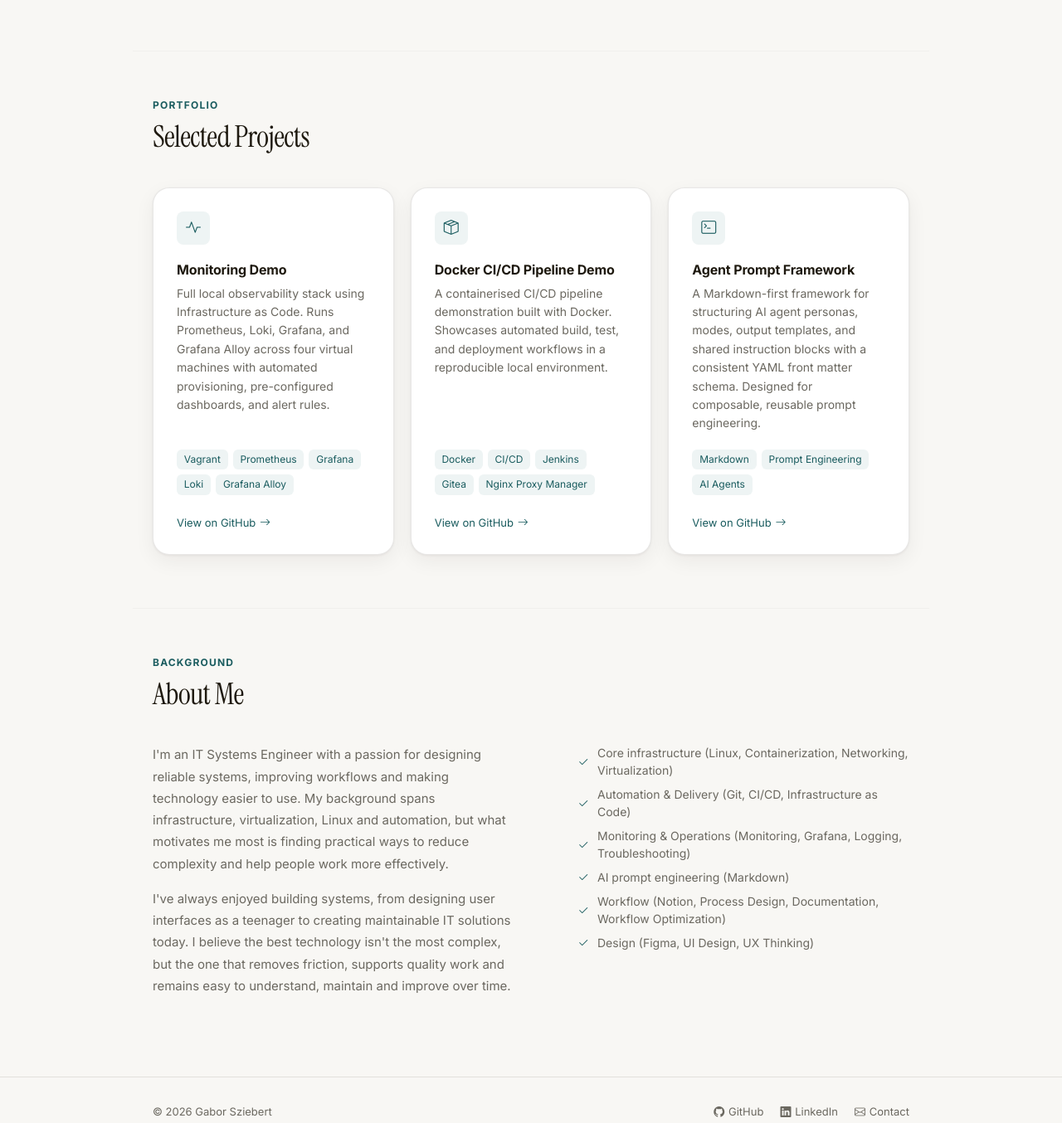
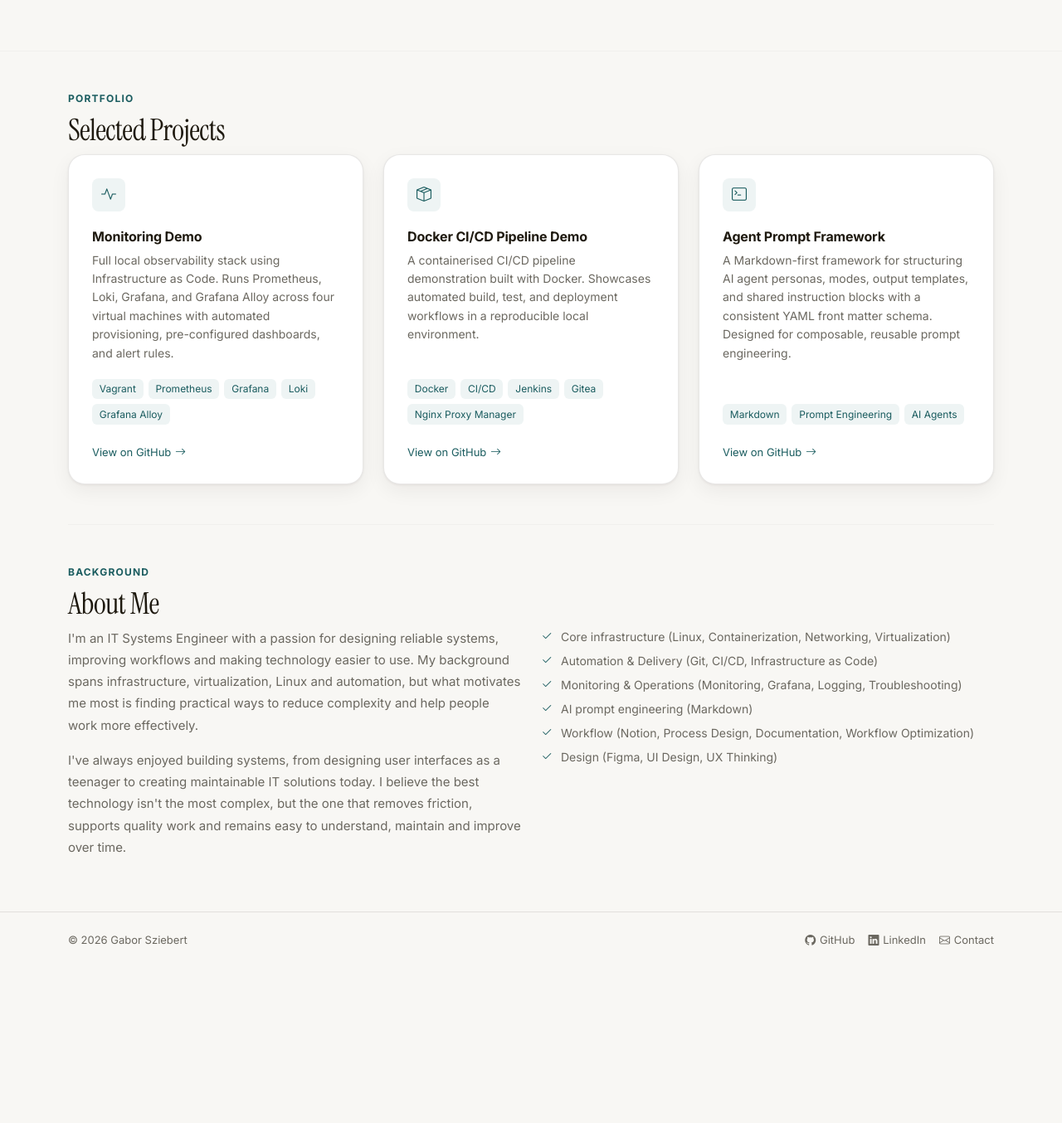
Before and after one commit to bwgabor/bwgabor.github.io, an Eleventy site: page src/index.njk in a window 1280 px wide. Shown: the part 530-1884 px from the top of the page at 83% size. After the commit the page ends 1698 px from the top, so only its background shows below. Built offline with nearby package versions, Linux system fonts and the light colour scheme; Eleventy itself is replaced by a stand-in of ours; files that its build step writes are made by us from their sources.

Commit message:
refactor(layout): migrate hero, about, projects and footer to bootstrap grid

```diff
--- a/src/_includes/base.njk
+++ b/src/_includes/base.njk
@@ -78,10 +78,11 @@
 
   {% block content %}{% endblock %}
 
-  <footer class="site-footer">
-    <div class="footer-inner">
-      <p class="footer-text">&copy; 2026 Gabor Sziebert</p>
-      <div class="footer-links">
+  <footer class="site-footer py-4">
+    <div class="container">
+      <div class="d-flex flex-column flex-md-row justify-content-between align-items-center gap-3">
+        <p class="mb-0 footer-text">&copy; 2026 Gabor Sziebert</p>
+        <div class="footer-links d-flex gap-3">
           <a href="https://github.com/bwgabor" target="_blank" rel="noopener noreferrer">
             <i class="bi bi-github"></i> GitHub
           </a>
@@ -93,6 +94,7 @@
           </a>
         </div>
       </div>
+    </div>
   </footer>
 
   <!-- Bootstrap JS Bundle -->
--- a/src/index.njk
+++ b/src/index.njk
@@ -6,7 +6,10 @@ title: "Gábor Sziebert · Portfolio, Projects, and Experience"
 {% block content %}
 
   <!-- HERO -->
-  <header class="hero">
+  <header id="hero" class="hero">
+    <div class="container">
+      <div class="row">
+        <div class="col-lg-8">
           <p class="hero-eyebrow">IT Systems Engineer · DevOps</p>
           <h1 class="hero-title">Bringing <em>clarity</em><br>to complex systems.</h1>
           <p class="hero-sub">
@@ -14,25 +17,32 @@ title: "Gábor Sziebert · Portfolio, Projects, and Experience"
             knowledge flows, so teams spend less time fighting the system and more time shipping.<br>
             Open to new opportunities in infrastructure, DevOps, or hybrid IT roles.
           </p>
-    <div class="hero-actions">
-      <a href="#projects" class="btn-primary-custom">
-        <i class="bi bi-grid-1x2"></i> View Projects
+          <div class="d-flex flex-column flex-sm-row gap-3 mt-4">
+            <a href="#projects" class="btn-primary-custom d-flex justify-content-center align-items-center">
+              <i class="bi bi-grid-1x2 me-1"></i> View Projects
             </a>
-      <a href="https://github.com/bwgabor" target="_blank" rel="noopener noreferrer" class="btn-ghost-custom">
-        <i class="bi bi-github"></i> GitHub Profile
+            <a href="https://github.com/bwgabor" target="_blank" rel="noopener noreferrer" class="btn-ghost-custom d-flex justify-content-center align-items-center">
+              <i class="bi bi-github me-1"></i> GitHub Profile
             </a>
+          </div>
+        </div>
+      </div>
     </div>
   </header>
 
   <hr class="section-divider">
 
-  <section id="projects" aria-labelledby="projects-heading">
-    <div class="section-header">
+  <section id="projects" class="py-5" aria-labelledby="projects-heading">
+    <div class="container">
+      <div class="row">
+        <div class="col">
           <p class="section-label">Portfolio</p>
           <h2 class="section-title" id="projects-heading">Selected Projects</h2>
         </div>
-    <div class="projects-grid">
-      <a href="https://github.com/bwgabor/monitoring-demo" target="_blank" rel="noopener noreferrer" class="project-card">
+      </div>
+      <div class="row row-cols-1 row-cols-md-2 row-cols-lg-3 g-4">
+        <div class="col">
+          <a href="https://github.com/bwgabor/monitoring-demo" target="_blank" rel="noopener noreferrer" class="project-card h-100">
             <div class="project-icon"><i class="bi bi-activity"></i></div>
             <p class="project-name">Monitoring Demo</p>
             <p class="project-desc">
@@ -49,8 +59,10 @@ title: "Gábor Sziebert · Portfolio, Projects, and Experience"
             </div>
             <span class="project-link">View on GitHub <i class="bi bi-arrow-right"></i></span>
           </a>
+        </div>
 
-      <a href="https://github.com/bwgabor/docker-cicd-demo" target="_blank" rel="noopener noreferrer" class="project-card">
+        <div class="col">
+          <a href="https://github.com/bwgabor/docker-cicd-demo" target="_blank" rel="noopener noreferrer" class="project-card h-100">
             <div class="project-icon"><i class="bi bi-box-seam"></i></div>
             <p class="project-name">Docker CI/CD Pipeline Demo</p>
             <p class="project-desc">
@@ -66,8 +78,10 @@ title: "Gábor Sziebert · Portfolio, Projects, and Experience"
             </div>
             <span class="project-link">View on GitHub <i class="bi bi-arrow-right"></i></span>
           </a>
+        </div>
 
-      <a href="https://github.com/bwgabor/agent-prompt-framework" target="_blank" rel="noopener noreferrer" class="project-card">
+        <div class="col">
+          <a href="https://github.com/bwgabor/agent-prompt-framework" target="_blank" rel="noopener noreferrer" class="project-card h-100">
             <div class="project-icon"><i class="bi bi-terminal"></i></div>
             <p class="project-name">Agent Prompt Framework</p>
             <p class="project-desc">
@@ -83,17 +97,24 @@ title: "Gábor Sziebert · Portfolio, Projects, and Experience"
             <span class="project-link">View on GitHub <i class="bi bi-arrow-right"></i></span>
           </a>
         </div>
+      </div>
+    </div>
   </section>
 
+  <div class="container">
     <hr class="section-divider">
+  </div>
 
-  <section id="about" aria-labelledby="about-heading">
-    <div class="section-header">
+  <section id="about" class="py-5" aria-labelledby="about-heading">
+    <div class="container">
+      <div class="row">
+        <div class="col">
           <p class="section-label">Background</p>
           <h2 class="section-title" id="about-heading">About Me</h2>
         </div>
-    <div class="about-section">
-      <div class="about-body">
+      </div>
+      <div class="row">
+        <div class="col-lg-6 about-body">
           <p>
             I'm an IT Systems Engineer with a passion for designing reliable systems, improving workflows and making technology
             easier to use. My background spans infrastructure, virtualization, Linux and automation, but what motivates me most is
@@ -105,8 +126,8 @@ title: "Gábor Sziebert · Portfolio, Projects, and Experience"
             and remains easy to understand, maintain and improve over time.
           </p>
         </div>
-      <div>
-        <ul class="skills-list">
+        <div class="col-lg-6">
+          <ul class="skills-list p-0">
             <li class="skill-item"><i class="bi bi-check2"></i>Core infrastructure (Linux, Containerization, Networking, Virtualization)</li>
             <li class="skill-item"><i class="bi bi-check2"></i>Automation & Delivery (Git, CI/CD, Infrastructure as Code)</li>
             <li class="skill-item"><i class="bi bi-check2"></i>Monitoring & Operations (Monitoring, Grafana, Logging, Troubleshooting)</li>
@@ -116,6 +137,7 @@ title: "Gábor Sziebert · Portfolio, Projects, and Experience"
           </ul>
         </div>
       </div>
+    </div>
   </section>
 
 {% endblock %}
--- a/src/scss/_layout.scss
+++ b/src/scss/_layout.scss
@@ -2,7 +2,7 @@
 
 // HERO
 .hero {
-  max-width: 960px;
+  // max-width: 960px;
   margin: 0 auto;
   padding: 5rem 1.5rem 4rem;
 }
@@ -46,19 +46,19 @@
 
 // DIVIDER
 .section-divider {
-  max-width: 960px;
+  // max-width: 960px;
   margin: 0 auto;
   padding: 0 1.5rem;
   border: none;
   border-top: 1px solid var(--color-border);
 }
 
-// SECTION HEADER
-.section-header {
-  max-width: 960px;
-  margin: 0 auto;
-  padding: 3.5rem 1.5rem 2rem;
-}
+// // SECTION HEADER
+// .section-header {
+//   max-width: 960px;
+//   margin: 0 auto;
+//   padding: 3.5rem 1.5rem 2rem;
+// }
 
 .section-label {
   font-size: 0.75rem;
@@ -82,30 +82,30 @@
   scroll-margin-top: 68px;
 }
 
-.projects-grid {
-  max-width: 960px;
-  margin: 0 auto;
-  padding: 0 1.5rem 4rem;
-  display: grid;
-  grid-template-columns: repeat(auto-fill, minmax(min(280px, 100%), 1fr));
-  gap: 1.25rem;
-}
+// .projects-grid {
+//   max-width: 960px;
+//   margin: 0 auto;
+//   padding: 0 1.5rem 4rem;
+//   display: grid;
+//   grid-template-columns: repeat(auto-fill, minmax(min(280px, 100%), 1fr));
+//   gap: 1.25rem;
+// }
 
 // ABOUT SECTION STRUCTURE
 #about {
   scroll-margin-top: 68px;
 }
 
-.about-section {
-  max-width: 960px;
-  margin: 0 auto;
-  padding: 0 1.5rem 5rem;
-  display: grid;
-  grid-template-columns: 1fr 1fr;
-  gap: 3rem;
-  align-items: start;
-  scroll-margin-top: 68px;
-}
+// .about-section {
+//   max-width: 960px;
+//   margin: 0 auto;
+//   padding: 0 1.5rem 5rem;
+//   display: grid;
+//   grid-template-columns: 1fr 1fr;
+//   gap: 3rem;
+//   align-items: start;
+//   scroll-margin-top: 68px;
+// }
 
 @media (max-width: 640px) {
   .about-section {
@@ -130,16 +130,16 @@
   padding: 2rem 0;
 }
 
-.footer-inner {
-  max-width: 960px;
-  margin: 0 auto;
-  padding: 0 1.5rem;
-  display: flex;
-  align-items: center;
-  justify-content: space-between;
-  gap: 1rem;
-  flex-wrap: wrap;
-}
+// .footer-inner {
+//   max-width: 960px;
+//   margin: 0 auto;
+//   padding: 0 1.5rem;
+//   display: flex;
+//   align-items: center;
+//   justify-content: space-between;
+//   gap: 1rem;
+//   flex-wrap: wrap;
+// }
 
 .footer-text {
   font-size: 0.8125rem;
--- a/src/scss/_nav.scss
+++ b/src/scss/_nav.scss
@@ -7,7 +7,7 @@
 }
 
 .nav-inner {
-  max-width: 960px;
+  // max-width: 960px;
   margin: 0 auto;
   padding: 0 1.5rem;
   display: flex;
```
Also changed, not shown: src/css/main.css, 1 other file. Lines whose indentation alone changed are shown as unchanged.
